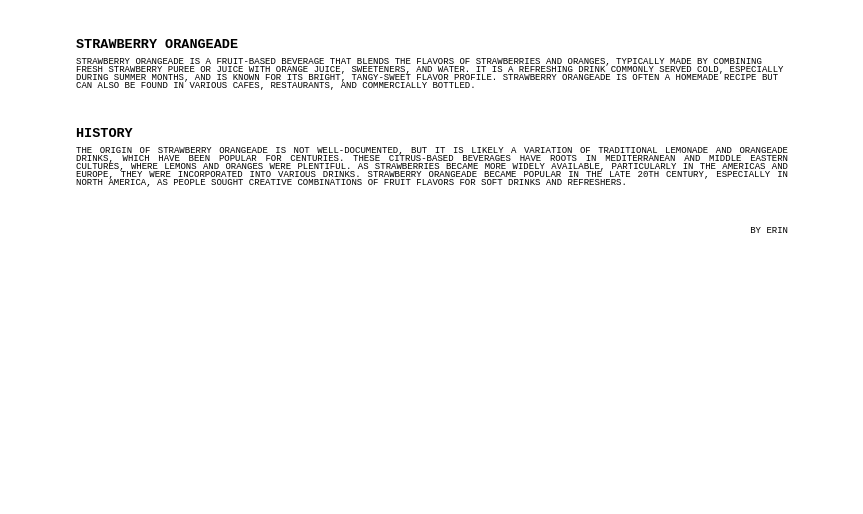
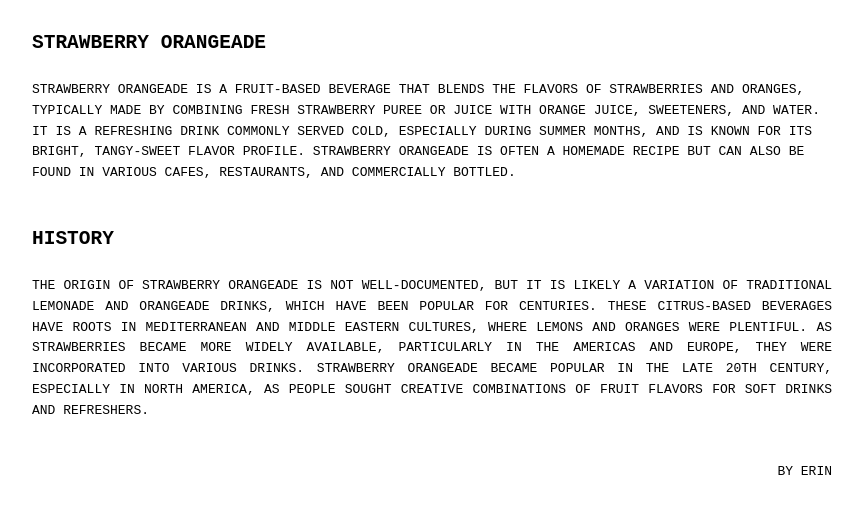
Before and after one commit to ae023/StrawberryOrangeade, a plain HTML site: page index.html in a window 1280 px wide. Shown: the whole page, without its empty margins (208-1071 px from the left). Drawn offline with Linux system fonts and the light colour scheme.

Commit message:
Update style.css

```diff
--- a/style.css
+++ b/style.css
@@ -1,25 +1,28 @@
-body{
+body {
     font-family: 'Courier New', Courier, monospace;
-    padding-top: 1%;
-    padding-left: 20%;
-    padding-right: 20%;
+    /* Remove initial padding since it's handled dynamically */
     text-align: center;
-    /* letter-spacing: 1.5cap; */
-    line-height: 50%;
+    /* Smooth padding transitions */
+    transition: padding 0.1s ease-in-out;
+    /* Increase line-height for better readability */
+    line-height: 1.6;
 }
 
-.HEAD{
+.HEAD {
+    /* Better readability with a larger font size */
     text-align: left;
-    font-size: xx-small;
-
+    font-size: small;
+    margin-bottom: 20px;
 }
 
-.BODY{
+.BODY {
     text-align: justify;
-    font-size: xx-small;
+    font-size: small;
+    margin-bottom: 20px;
 }
 
-.FOOT{
+.FOOT {
     text-align: right;
-    font-size: xx-small;
+    font-size: small;
+    margin-top: 20px;
 }
```
